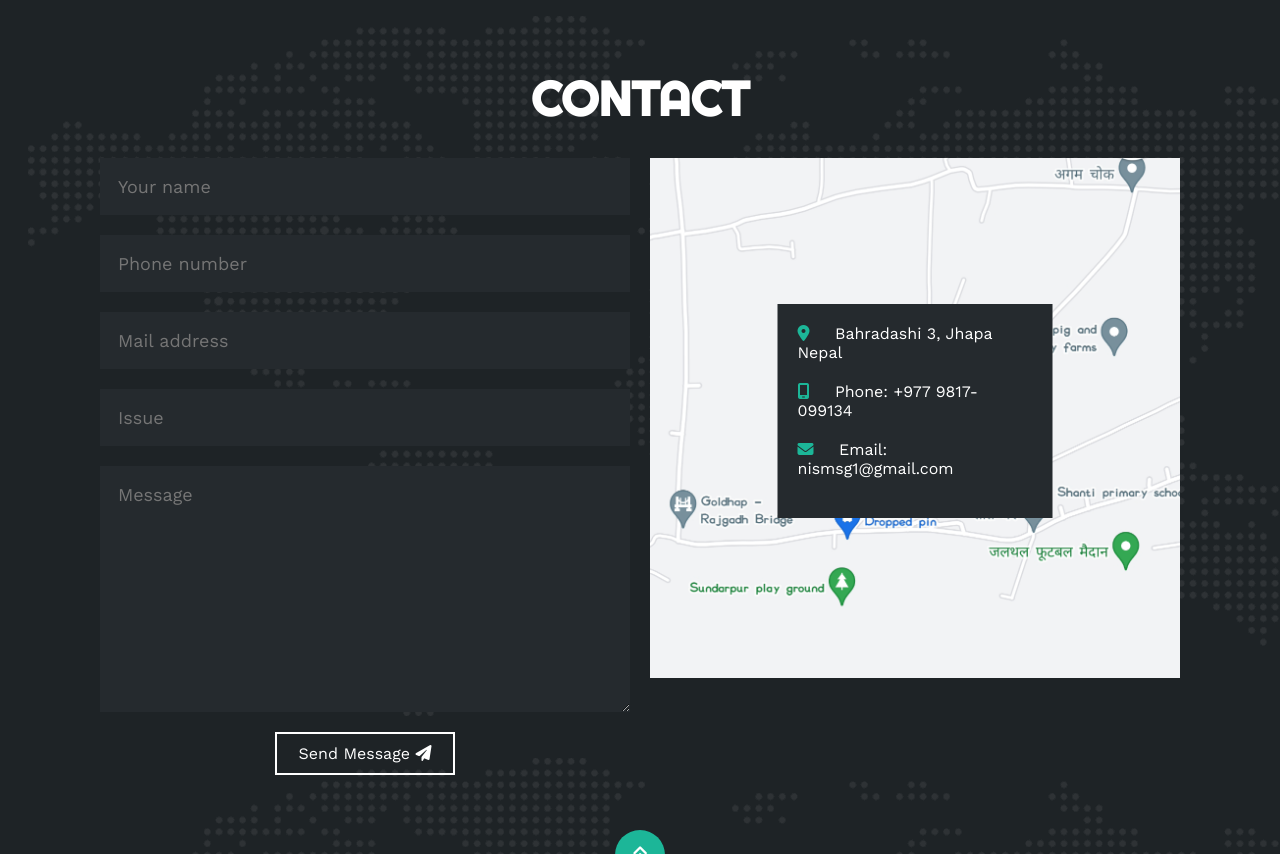
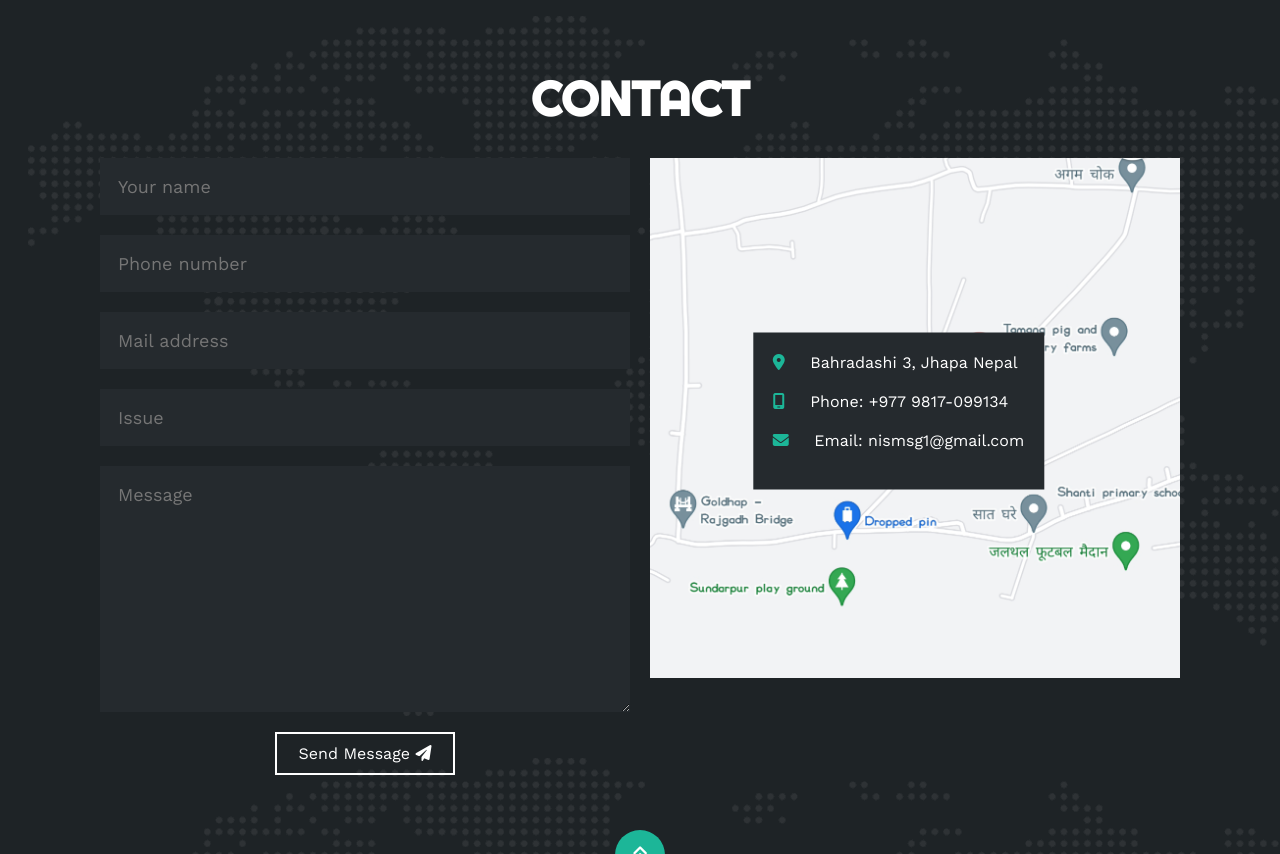
Before and after one commit to Nischal-Acharya/nischalsite, a PHP site: page / in a window 1280 px wide. Shown: the part 4274-5128 px from the top of the page. Run offline with PHP 8.4, Linux system fonts and the light colour scheme; some libraries are stand-ins or nearby versions.

Commit message:
Update estilo.css

```diff
--- a/estilo.css
+++ b/estilo.css
@@ -593,7 +593,7 @@ html{
     background-color: #252A2E;
     padding: 20px;
     max-swidth: 350px;
-    left: 50%;
+    left: 47%;
     transform: translate(-50%, -50%);
 }
 .contacto .col .info ul{
```
